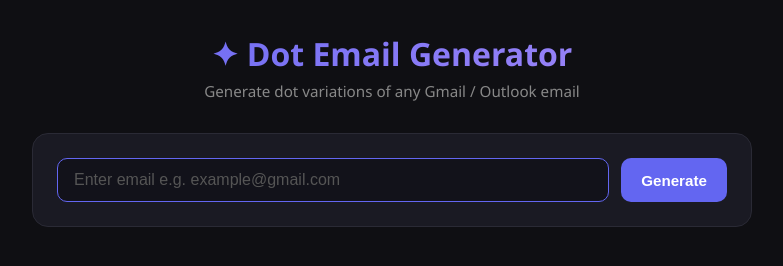
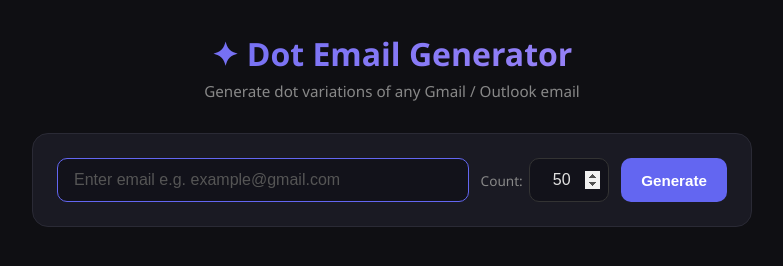
Before and after one commit to ImranDev3/dotmail-pro, a plain HTML site: page index.html in a window 1280 px wide. Shown: the whole page, without its empty margins (248-1031 px from the left). Drawn offline with Linux system fonts and the light colour scheme.

Commit message:
Add custom count input for number of variations

```diff
--- a/index.html
+++ b/index.html
@@ -59,7 +59,13 @@
       flex-wrap: wrap;
     }
 
-    .input-group input {
+    .input-group {
+      display: flex;
+      gap: 0.75rem;
+      flex-wrap: wrap;
+    }
+
+    .input-group input[type="email"] {
       flex: 1;
       min-width: 200px;
       padding: 0.75rem 1rem;
@@ -72,12 +78,41 @@
       transition: border 0.2s;
     }
 
-    .input-group input:focus {
+    .input-group input[type="email"]:focus {
       border-color: #6366f1;
     }
 
-    .input-group input::placeholder {
+    .input-group input[type="email"]::placeholder {
       color: #555;
+    }
+
+    .count-input {
+      width: 80px;
+      padding: 0.75rem 0.5rem;
+      border-radius: 10px;
+      border: 1px solid #333;
+      background: #12121a;
+      color: #e0e0e0;
+      font-size: 1rem;
+      outline: none;
+      text-align: center;
+      transition: border 0.2s;
+    }
+
+    .count-input:focus {
+      border-color: #6366f1;
+    }
+
+    .count-input::-webkit-inner-spin-button {
+      opacity: 1;
+    }
+
+    .input-group .count-label {
+      display: flex;
+      align-items: center;
+      gap: 0.4rem;
+      color: #888;
+      font-size: 0.85rem;
     }
 
     .btn {
@@ -319,6 +354,10 @@
     <div class="card">
       <div class="input-group">
         <input type="email" id="emailInput" placeholder="Enter email e.g. example@gmail.com" autofocus>
+        <div class="count-label">
+          <span>Count:</span>
+          <input type="number" class="count-input" id="countInput" value="50" min="1" max="500">
+        </div>
         <button class="btn btn-generate" id="generateBtn">Generate</button>
       </div>
     </div>
@@ -352,6 +391,7 @@
       const STORAGE_KEY = 'dotmail_data';
 
       const emailInput = document.getElementById('emailInput');
+      const countInput = document.getElementById('countInput');
       const generateBtn = document.getElementById('generateBtn');
       const refreshBtn = document.getElementById('refreshBtn');
       const copyAllBtn = document.getElementById('copyAllBtn');
@@ -396,14 +436,15 @@
         return { username: parts[0], domain: parts[1] };
       }
 
-      function generateDotVariations(username) {
+      function generateDotVariations(username, maxCount) {
         const n = username.length;
         if (n < 2) return [username];
 
-        const limit = Math.min(100, Math.pow(2, n - 1));
+        const totalPossible = Math.pow(2, n - 1) - 1;
+        const limit = Math.min(maxCount, totalPossible);
         const result = [];
 
-        for (let mask = 1; mask < limit; mask++) {
+        for (let mask = 1; mask <= totalPossible && result.length < limit; mask++) {
           let variant = '';
           for (let i = 0; i < n; i++) {
             variant += username[i];
@@ -545,6 +586,12 @@
         showToast('Cleared all data');
       }
 
+      function getDesiredCount() {
+        const val = parseInt(countInput.value, 10);
+        if (isNaN(val) || val < 1) return 50;
+        return Math.min(val, 500);
+      }
+
       function generateAndRender(email) {
         const trimmed = email.trim();
         if (!isValidEmail(trimmed)) {
@@ -552,8 +599,9 @@
           return;
         }
 
+        const desiredCount = getDesiredCount();
         const { username, domain } = getUsernameAndDomain(trimmed);
-        const dots = generateDotVariations(username);
+        const dots = generateDotVariations(username, desiredCount);
         const variations = dots.map(d => d + '@' + domain);
 
         const state = loadState();
```
